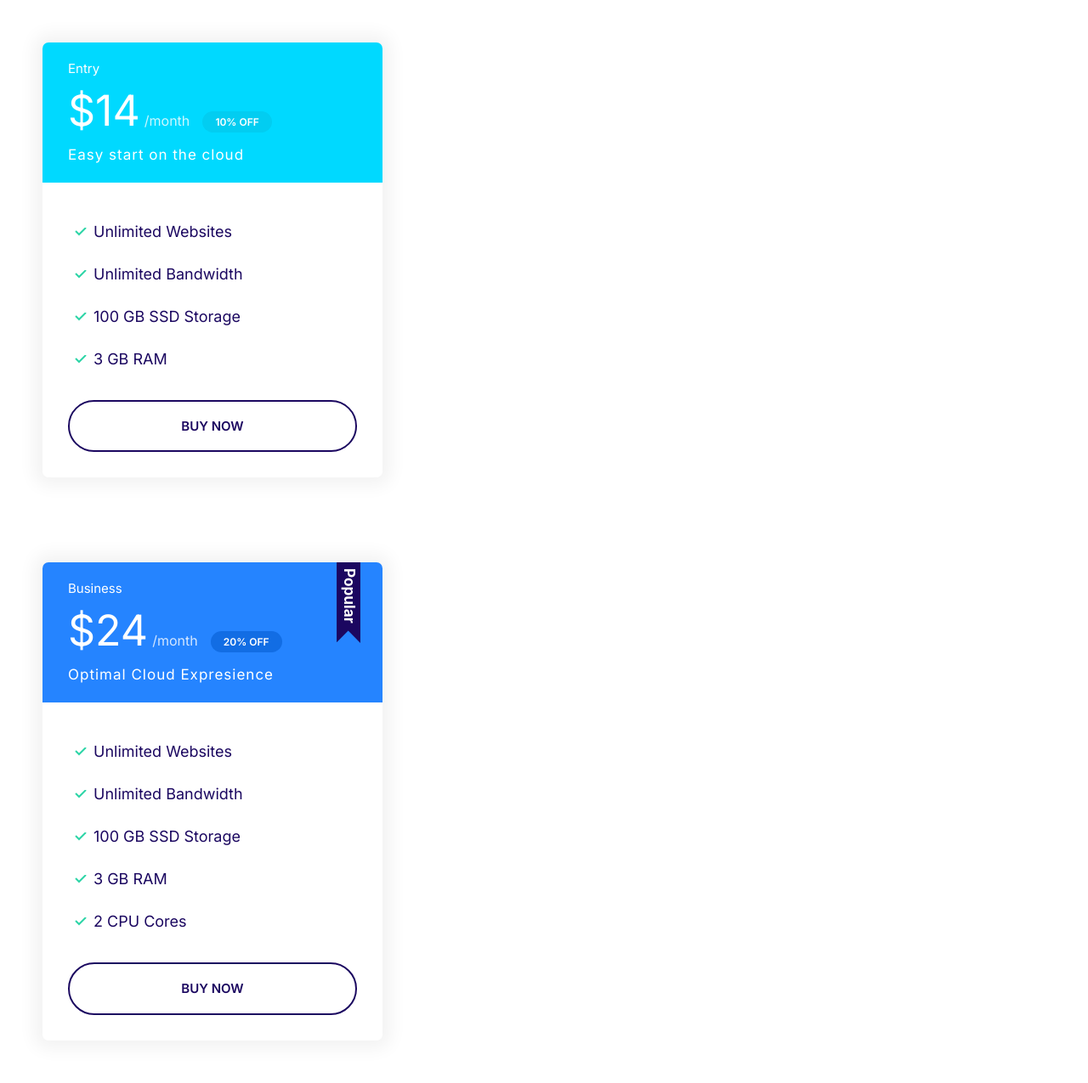
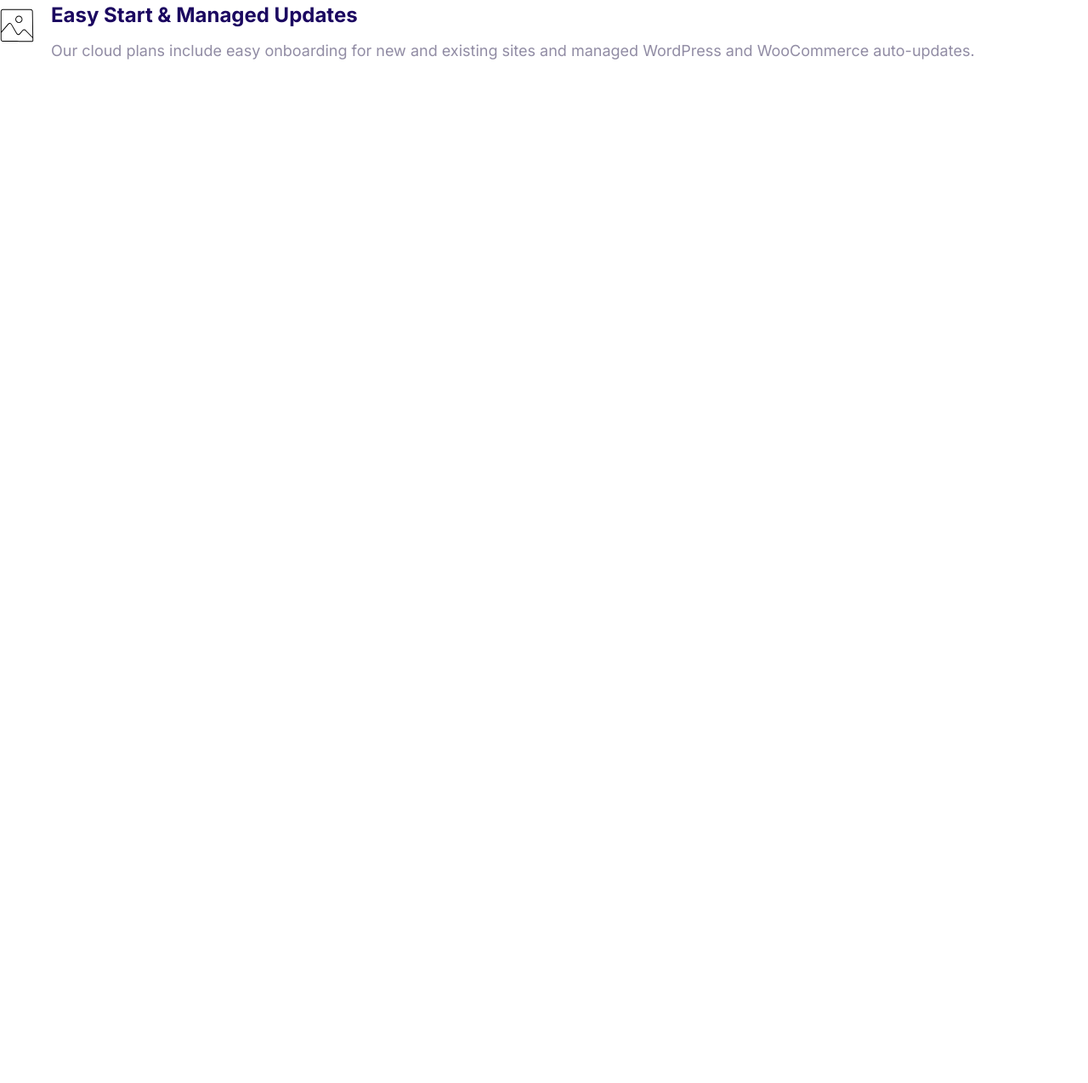
Before and after one commit to Huseyin-Karamut/learn_codding, a plain HTML site: page index.html in a window 1280 px wide. Shown: the whole page at 85% size. After the commit the page ends 800 px from the top, so only its background shows below. Drawn offline with Linux system fonts and the light colour scheme.

Commit message:
Add media styles.

```diff
--- a/css/style.css
+++ b/css/style.css
@@ -379,3 +379,22 @@ font-size: 2.4rem;
     }
 }
 /* Plans End */
+
+
+/* Media Start */
+.media {
+    display: flex;
+}
+
+.media__title {
+    margin-top: 0;
+}
+
+.media__body {
+    margin: 0 2rem;
+}
+
+.media__image {
+    margin-top: 1rem;
+}
+/* Media End */
--- a/index.html
+++ b/index.html
@@ -14,53 +14,18 @@
     <link rel="stylesheet" href="css/style.css" />
   </head>
   <body>
-    <div style="width: 500px; padding: 5rem">
-      <div class="plan">
-        <div class="card card--secondary">
-          <header class="card__header">
-            <h3 class="plan__name">Entry</h3>
-            <span class="plan__price">$14</span>
-            <span class="plan__billing-cycle">/month</span>
-            <span class="badge badge--secondary badge--small">10% OFF</span>
-            <span class="plan__description">Easy start on the cloud</span>
-          </header>
-          <div class="card__body">
-            <ul class="list list--tick">
-              <li class="list__item">Unlimited Websites</li>
-              <li class="list__item">Unlimited Bandwidth</li>
-              <li class="list__item">100 GB SSD Storage</li>
-              <li class="list__item">3 GB RAM</li>
-            </ul>
-            <button class="btn btn--outline btn--block" type="button">
-              BUY NOW
-            </button>
-          </div>
-        </div>
+    <div class="media">
+      <div class="media__image">
+        <svg class="icon icon--primary">
+          <use xlink:href="images/sprite.svg#snap"></use>
+        </svg>
       </div>
-    </div>
-    <div style="width: 500px; padding: 5rem">
-      <div class="plan plan--popular">
-        <div class="card card--primary">
-          <header class="card__header">
-            <h3 class="plan__name">Business</h3>
-            <span class="plan__price">$24</span>
-            <span class="plan__billing-cycle">/month</span>
-            <span class="badge badge--primary badge--small">20% OFF</span>
-            <span class="plan__description">Optimal Cloud Expresience</span>
-          </header>
-          <div class="card__body">
-            <ul class="list list--tick">
-              <li class="list__item">Unlimited Websites</li>
-              <li class="list__item">Unlimited Bandwidth</li>
-              <li class="list__item">100 GB SSD Storage</li>
-              <li class="list__item">3 GB RAM</li>
-              <li class="list__item">2 CPU Cores</li>
-            </ul>
-            <button class="btn btn--outline btn--block" type="button">
-              BUY NOW
-            </button>
-          </div>
-        </div>
+      <div class="media__body">
+        <h3 class="media__title">Easy Start & Managed Updates</h3>
+        <p>
+          Our cloud plans include easy onboarding for new and existing sites and
+          managed WordPress and WooCommerce auto-updates.
+        </p>
       </div>
     </div>
   </body>
```
